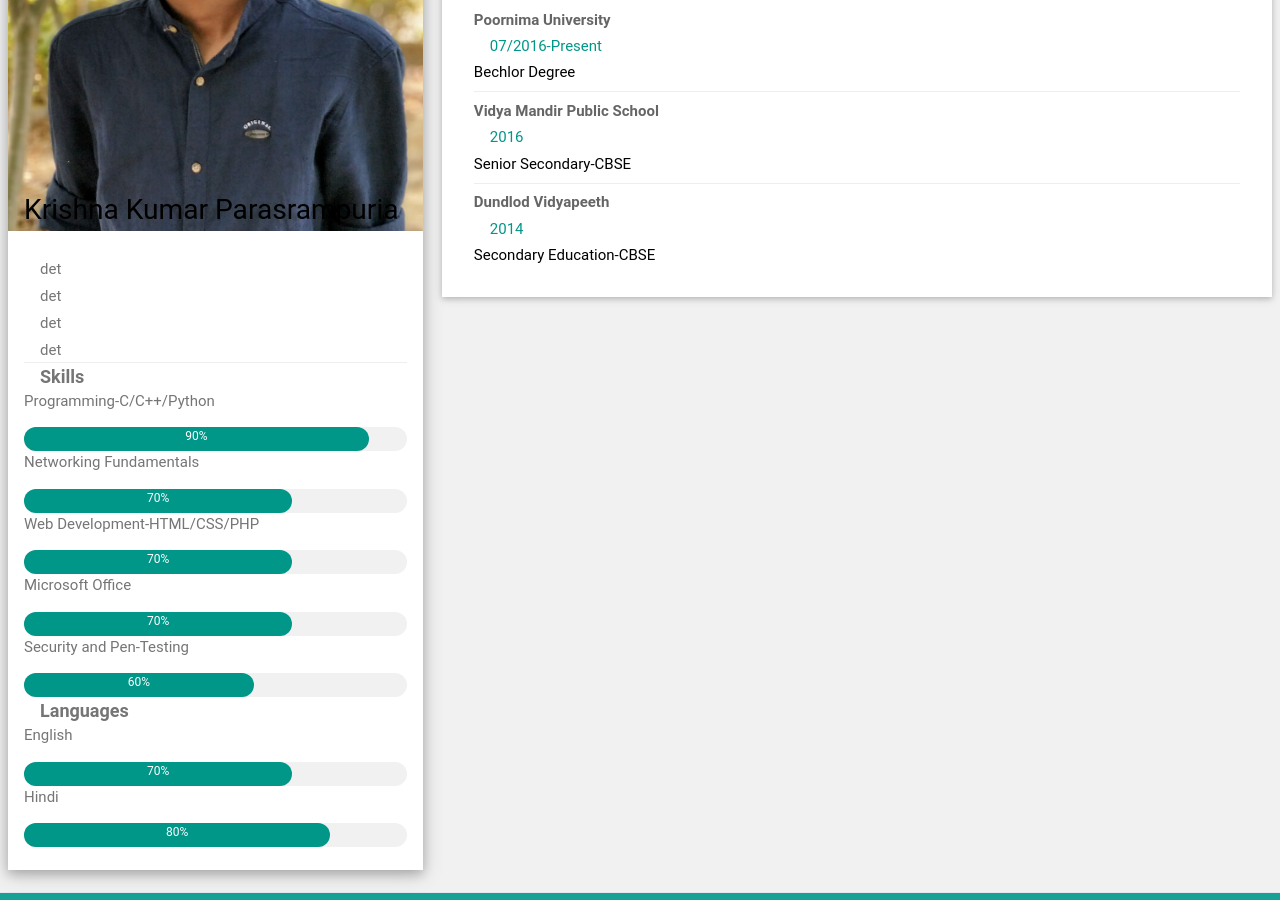
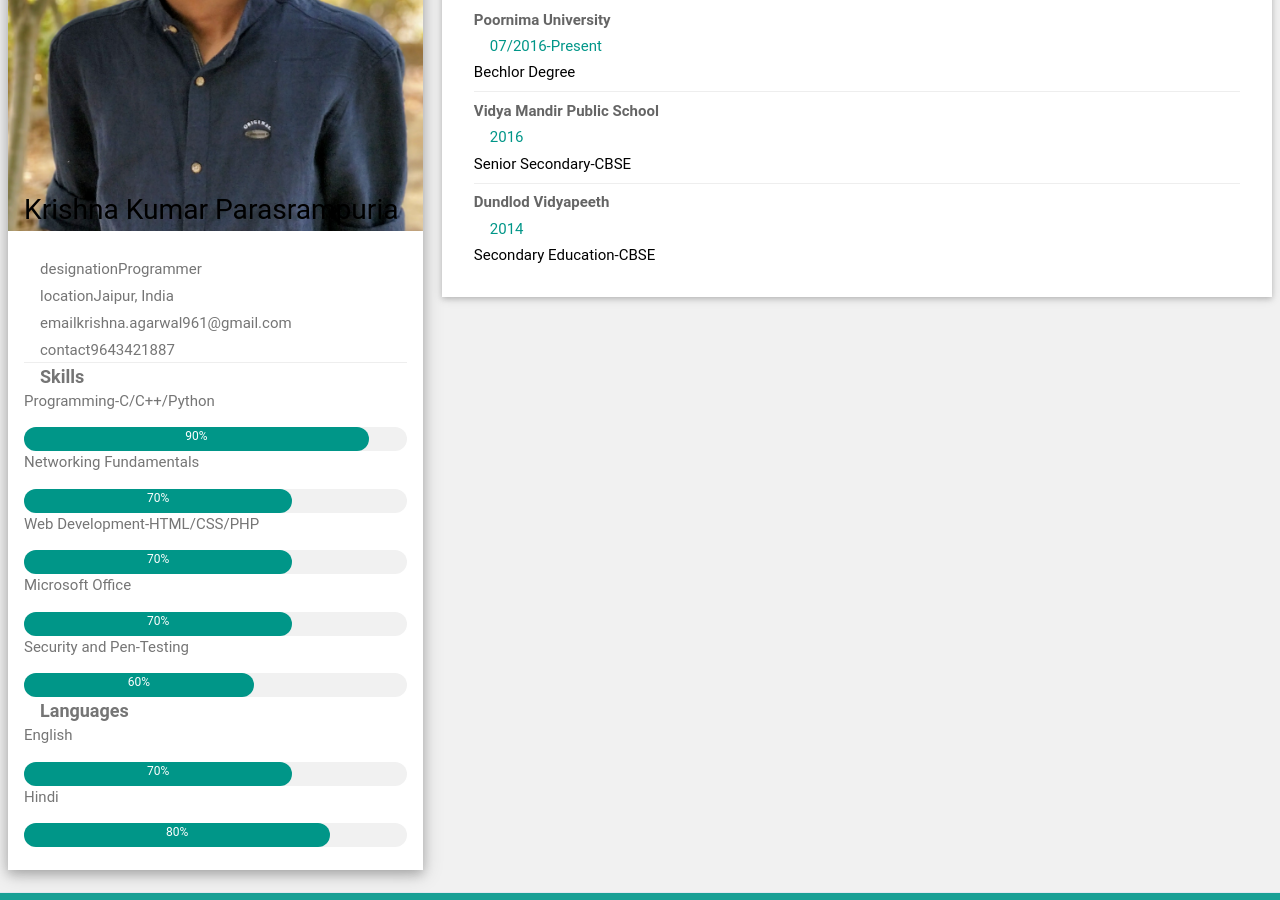
Before and after one commit to krishppuria/krishppuria.github.io, a Jekyll site: the page built from resum.html, in a window 1280 px wide and 900 px high, scrolled down 301 px. Built offline with Jekyll 4.4.1, drawn with Linux system fonts in a browser that asks for light colours; grey boxes are pictures that could not be loaded.

Commit message:
Update from Forestry.io Krishna Parasrampuria updated resum.html

```diff
--- a/resum.html
+++ b/resum.html
@@ -55,7 +55,7 @@ resume:
         </div><br>
         <div class="w3-container">
           {% for det in i.user_details %}
-          <p><i class="fa fa-briefcase fa-fw w3-margin-right w3-large w3-text-teal pb-5"></i>det</p>
+          <p><i class="fa fa-briefcase fa-fw w3-margin-right w3-large w3-text-teal pb-5"></i>{{ det }}</p>
           <!--<p><i class="fa fa-home fa-fw w3-margin-right w3-large w3-text-teal pb-5"></i>Jaipur, India</p>
           <p><i class="fa fa-envelope fa-fw w3-margin-right w3-large w3-text-teal pb-5"></i>krishna.agarwal961@gmail.com</p>
           <p><i class="fa fa-phone fa-fw w3-margin-right w3-large w3-text-teal pb-5"></i>9643421887</p>-->
```
